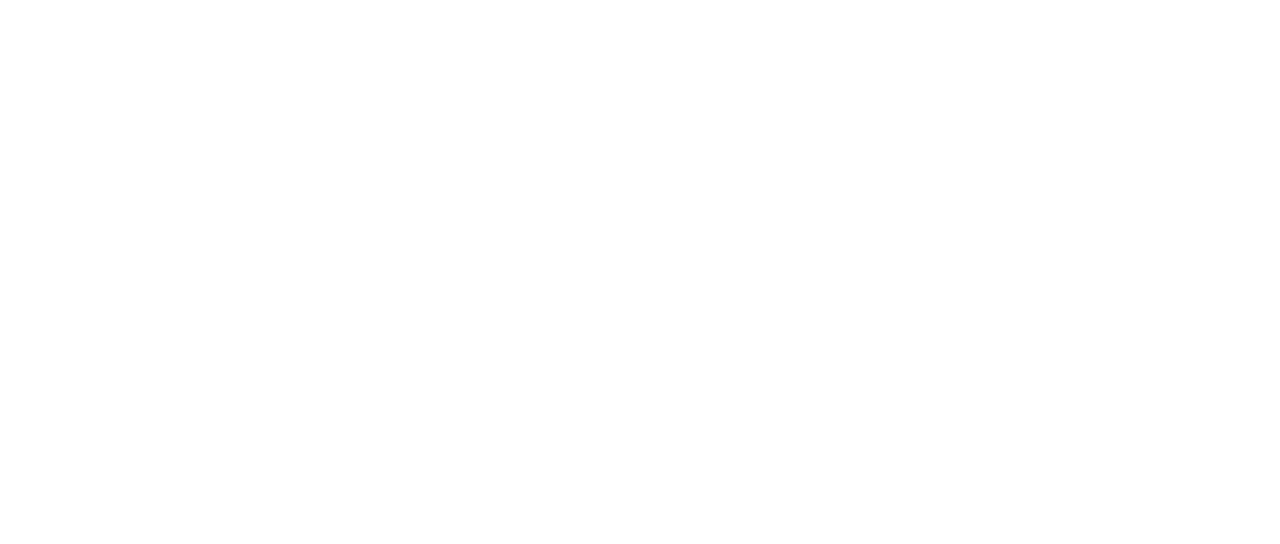
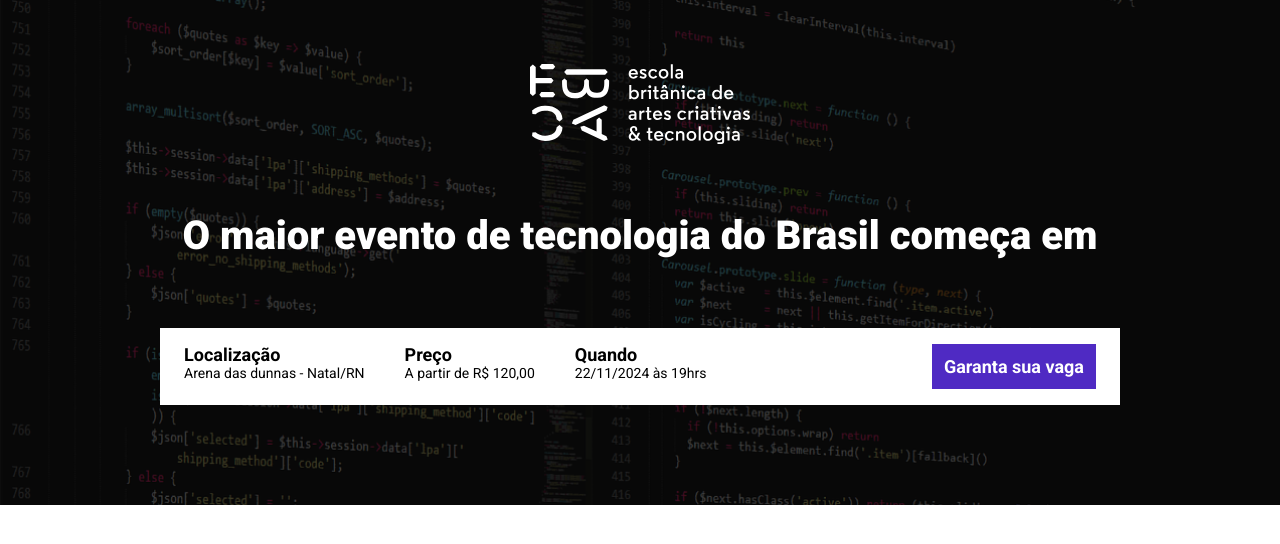
Before and after one commit to danyllorobemar/EBAC_FrontEnd_Challenge_22, a website built with Parcel: page src/index.html in a window 1280 px wide. Built offline with nearby package versions, Linux system fonts and the light colour scheme.

Commit message:
header implemented

```diff
--- a/package.json
+++ b/package.json
@@ -12,6 +12,7 @@
   "license": "ISC",
   "devDependencies": {
     "@parcel/transformer-sass": "^2.12.0",
-    "parcel": "^2.12.0"
+    "parcel": "^2.12.0",
+    "sharp": "^0.31.3"
   }
 }
--- a/src/index.html
+++ b/src/index.html
@@ -3,10 +3,42 @@
 <head>
     <meta charset="UTF-8">
     <meta name="viewport" content="width=device-width, initial-scale=1.0">
-    <title>Document</title>
+    <title>Tech Talks</title>
+    <link rel="preconnect" href="https://fonts.googleapis.com">
+    <link rel="preconnect" href="https://fonts.gstatic.com" crossorigin>
+    <link href="https://fonts.googleapis.com/css2?family=Roboto:wght@400;700;900&display=swap" rel="stylesheet">
     <link rel="stylesheet" href="styles/main.scss">
 </head>
 <body>
+    <header class="hero">
+        <div class="container">
+            <img class="hero__logo" src="./images/ebac_logo.svg" alt="EBAC">
+            <p class="hero__text">
+                O maior evento de tecnologia do Brasil começa em <span id="contador"></span>
+            </p>
+            <div class="infos-bar">
+                <ul class="infos-bar__infos">
+                    <li class="infos-bar__infos__item">
+                        <b>Localização</b>
+                        Arena das dunnas - Natal/RN
+                    </li>
+                    <li class="infos-bar__infos__item">
+                        <b>Preço</b>
+                        A partir de R$ 120,00
+                    </li>
+                    <li class="infos-bar__infos__item">
+                        <b>Quando</b>
+                        22/11/2024 às 19hrs
+                    </li>
+                </ul>
+                <a href="#" class="button button--primary">
+                    Garanta sua vaga
+                </a>
+            </div>
+        </div>
+    </header>
+
+
     <script src="scripts/main.js"></script>
 </body>
 </html>
--- /dev/null
+++ b/src/styles/_hero.scss
@@ -0,0 +1,54 @@
+@use 'variables';
+
+.hero {
+    padding-top: 64px;
+    padding-bottom: 100px;
+    background-image: url(../images/fundo.png);
+    background-repeat: no-repeat;
+    background-size: cover;
+    position: relative;
+
+    .container {
+        position: relative;
+    }
+
+    &::before {
+        position: absolute;
+        top: 0;
+        left: 0;
+        width: 100%;
+        height: 100%;
+        background-color: variables.$secondaryTextColor;
+        content: '';
+        opacity: .7;
+    }
+
+    &__text {
+        margin-top: 64px;
+        margin-bottom: 64px;
+        font-size: 40px;
+        line-height: 56px;
+        font-weight: 800;
+        text-align: center;
+    }
+
+    &__logo {
+        margin: 0 auto;
+        height: 80px;
+        display: block;
+    }
+
+    @media (max-width: 640px) {
+        padding: 40px 0;
+
+        &__logo {
+            height: 40px;
+        }
+
+        &__text {
+            font-size: 22px;
+            line-height: 24px;
+            margin: 24px 0;
+        }
+    }
+}
--- /dev/null
+++ b/src/styles/_variables.scss
@@ -0,0 +1,8 @@
+$textColor: #fff;
+$secondaryTextColor: #000;
+
+$blue1: #1B6CA7;
+$blue2: #442BDB;
+$pink: #89223B;
+$yellow: #9C791D;
+$purple: #4F2AC3;
--- /dev/null
+++ b/src/styles/components/_buttons.scss
@@ -0,0 +1,25 @@
+@use '../variables';
+
+.button {
+    padding: 12px;
+    font-size: 18px;
+    font-weight: bold;
+    text-decoration: none;
+    text-align: center;
+    white-space: nowrap;
+
+    &--primary {
+        color: #fff;
+        background-color: variables.$purple;
+    }
+
+    @media (max-width: 640px) {
+        display: block;
+        width: 100%;
+    }
+
+    @media (max-width: 1024px) {
+        display: flex;
+        align-items: center;
+    }
+}
--- /dev/null
+++ b/src/styles/components/_infos_bar.scss
@@ -0,0 +1,42 @@
+@use '../variables';
+
+.infos-bar {
+    padding: 16px 24px;
+    background-color: variables.$textColor;
+    display: flex;
+    justify-content: space-between;
+
+    &__infos {
+        display: flex;
+        gap: 40px;
+
+        &__item {
+            font-size: 14px;
+            color: variables.$secondaryTextColor;
+
+            b {
+                color: variables.$secondaryTextColor;
+                font-size: 18px;
+                display: block;
+            }
+        }
+    }
+
+    @media (max-width: 640px) {
+        display: block;
+
+        &__infos {
+            display: block;
+
+            &__item {
+                margin-bottom: 24px;
+            }
+        }
+    }
+
+    @media (max-width: 1024px) {
+        &__infos {
+            gap: 16px;
+        }
+    }
+}
--- a/src/styles/main.scss
+++ b/src/styles/main.scss
@@ -0,0 +1,27 @@
+@use 'hero';
+@use 'components/infos_bar';
+@use 'components/buttons';
+@use 'variables';
+
+* {
+    margin: 0;
+    padding: 0;
+    box-sizing: border-box;
+    font-family: Roboto, sans-serif;
+    color: variables.$textColor;
+    list-style: none;
+}
+
+.container {
+    max-width: 960px;
+    width: 100%;
+    margin: 0 auto;
+
+    @media (max-width: 640px) {
+        max-width: 80%;
+    }
+
+    @media (max-width: 1024px) {
+        max-width: 90%;
+    }
+}
```
Also changed, not shown: 1 other file.
